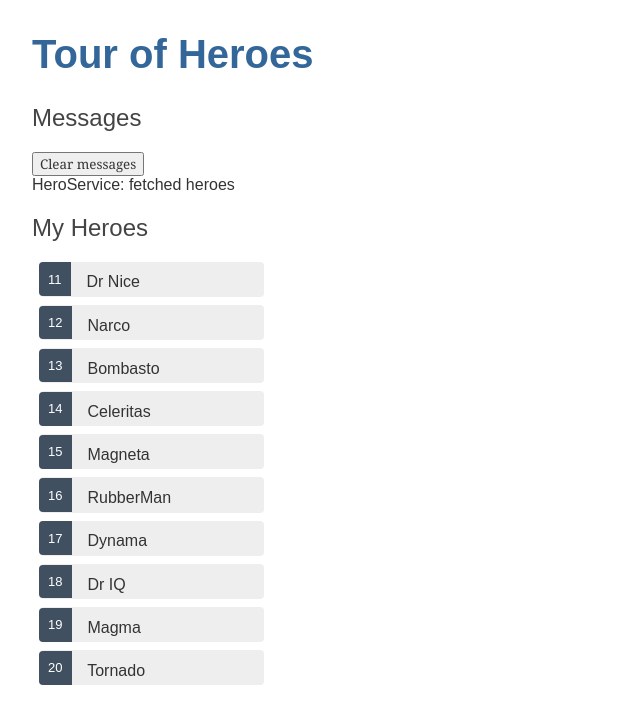
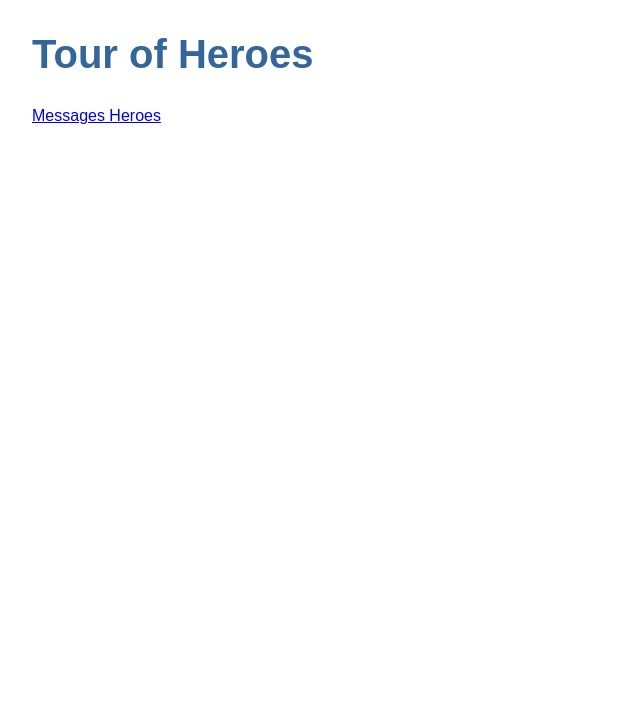
Before and after one commit to kofitoto/angularTutorial, an Angular app: page / in a window 1280 px wide. Shown: the top 724 px of the page, without its empty margins (0-640 px from the left). Built offline with nearby package versions, Linux system fonts and the light colour scheme.

Commit message:
Added navigation

```diff
--- a/src/app/app-routing.module.ts
+++ b/src/app/app-routing.module.ts
@@ -1,7 +1,12 @@
 import { NgModule } from '@angular/core';
 import { RouterModule, Routes } from '@angular/router';
+import { HeroesComponent } from './heroes/heroes.component';
+import { MessagesComponent } from './messages/messages.component';
 
-const routes: Routes = [];
+const routes: Routes = [
+  { path: 'heroes', component: HeroesComponent },
+  { path: 'messages', component: MessagesComponent}
+];
 
 @NgModule({
   imports: [RouterModule.forRoot(routes)],
--- a/src/app/app.component.html
+++ b/src/app/app.component.html
@@ -1,3 +1,4 @@
 <h1>{{ title }}</h1>
-<app-messages></app-messages>
-<app-heroes></app-heroes>
+<a routerLink = "messages"> Messages</a>
+<a routerLink = "heroes"> Heroes</a>
+<router-outlet></router-outlet>
```
